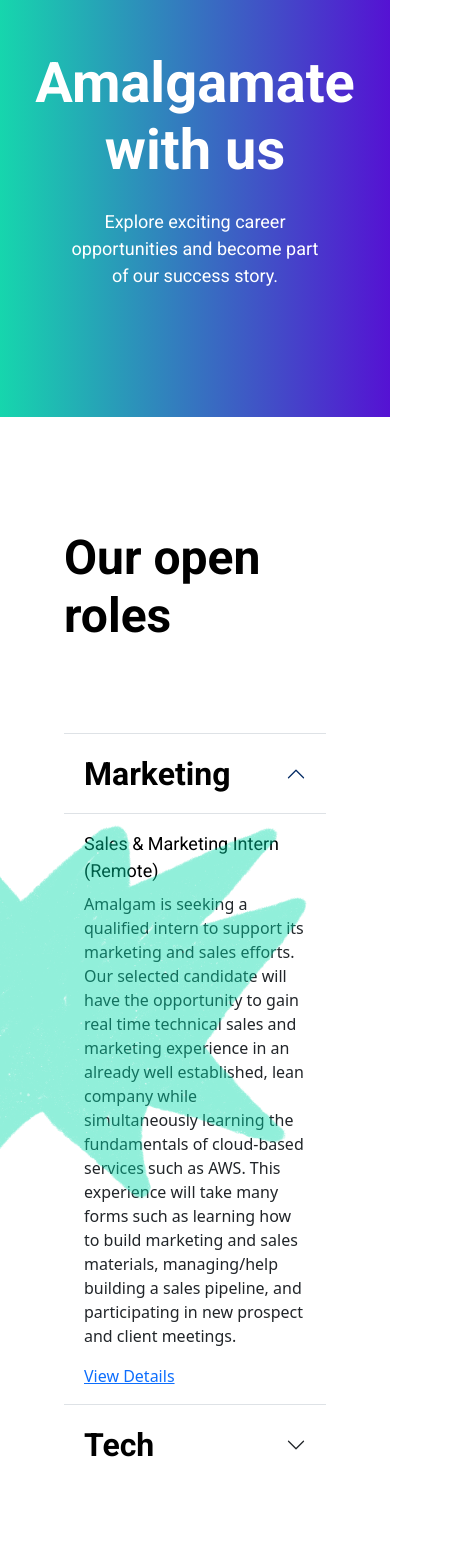
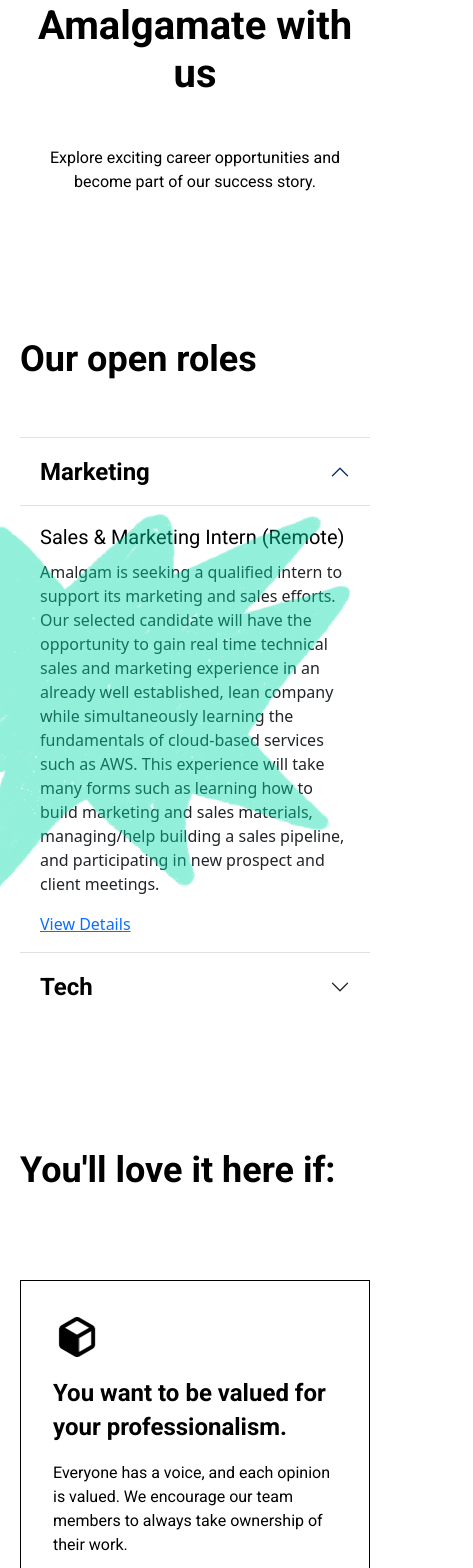
Before and after one commit to Ruben-amalgam/amalgam-react, a React (Create React App) app: page /amalgam-react/careers in a window 390 px wide. Shown: the part 432-2000 px from the top of the page, 473 px wide, since content can reach past the window. Built offline with nearby package versions, Linux system fonts and the light colour scheme.

Commit message:
mobile careers and contactus pages added

```diff
--- a/src/assets/components/accordionfaq.css
+++ b/src/assets/components/accordionfaq.css
@@ -89,3 +89,16 @@
   text-wrap: nowrap;
   background-color: transparent;
 }
+
+@media (max-width: 576px) {
+  .accordion-button {
+    font-size: 24px;
+  }
+
+  .accordion-content h2 {
+    font-size: 20px;
+  }
+  .accordion-content p {
+    font-size: 16px;
+  }
+}
--- a/src/routes/Careers.tsx
+++ b/src/routes/Careers.tsx
@@ -73,19 +73,20 @@
       </section>
 
       <section>
-        <div className='blog-row-13'>
+
+        <div id='ourwork-row-13' className='blog-last'>
           <div className='blog-row-13-content'>
-            <div className='blog-row-13-content-left'>
+            <div className='blog-row-13-content-left' id='ourwork-footer-left'>
               <img src={Amalgam} alt="Amalgam" className='logo' style={{ filter: "brightness(0) invert(0)" }} />
             </div>
-            <div className='blog-row-13-content-middle'>
+            <div className='blog-row-13-content-middle' id='ourwork-footer-middle'>
               <Link to="/ourwork" className='blog-row-13-links'>Our Work</Link>
               <Link to="/aboutus" className='blog-row-13-links'>About Us</Link>
               <Link to="/blog" className='blog-row-13-links'>Blog</Link>
               <Link to="/careers" className='blog-row-13-links'>Careers</Link>
               <Link to="/contactus" className='blog-row-13-links'>Contact Us</Link>
             </div>
-            <div className='blog-row-13-content-right' style={{ filter: "brightness(0) invert(0)" }}>
+            <div className='blog-row-13-content-right' id='ourwork-footer-right' style={{ filter: "brightness(0) invert(0)" }}>
               {/* <img src={Facebook} className='social-media' alt='Facebook' />
               <img src={Instagram} className='social-media' alt='Instagram' />
               <img src={X} className='social-media' alt='X' /> */}
@@ -94,8 +95,10 @@
             </div>
           </div>
 
-          <div className='blog-row-13-bottom'></div>
-          <div className='blog-row-13-footer'>
+          <div className='blog-row-13-bottom'>
+            <div></div>
+          </div>
+          <div className='blog-row-13-footer' >
             <p className='blog-row-13-footer-links'>© 2023 Relume. All rights reserved.</p>
             <p className='blog-row-13-footer-links'>Privacy Policy</p>
             <p className='blog-row-13-footer-links'>Terms and Conditions</p>
--- a/src/routes/ContactUs.tsx
+++ b/src/routes/ContactUs.tsx
@@ -104,24 +104,25 @@
               <p>By clicking Sign Up, you confirm that you agree with our Terms and Conditions.</p>
             </div>
           </div>
-          <img src={Placeholder} alt="" />
+          <img src={Placeholder} alt="Placeholder" />
         </div>
       </section>
 
       <section>
-        <div className='blog-row-13'>
+
+        <div id='ourwork-row-13' className='blog-last'>
           <div className='blog-row-13-content'>
-            <div className='blog-row-13-content-left'>
+            <div className='blog-row-13-content-left' id='ourwork-footer-left'>
               <img src={Amalgam} alt="Amalgam" className='logo' style={{ filter: "brightness(0) invert(0)" }} />
             </div>
-            <div className='blog-row-13-content-middle'>
+            <div className='blog-row-13-content-middle' id='ourwork-footer-middle'>
               <Link to="/ourwork" className='blog-row-13-links'>Our Work</Link>
               <Link to="/aboutus" className='blog-row-13-links'>About Us</Link>
               <Link to="/blog" className='blog-row-13-links'>Blog</Link>
               <Link to="/careers" className='blog-row-13-links'>Careers</Link>
               <Link to="/contactus" className='blog-row-13-links'>Contact Us</Link>
             </div>
-            <div className='blog-row-13-content-right' style={{ filter: "brightness(0) invert(0)" }}>
+            <div className='blog-row-13-content-right' id='ourwork-footer-right' style={{ filter: "brightness(0) invert(0)" }}>
               {/* <img src={Facebook} className='social-media' alt='Facebook' />
               <img src={Instagram} className='social-media' alt='Instagram' />
               <img src={X} className='social-media' alt='X' /> */}
@@ -130,8 +131,10 @@
             </div>
           </div>
 
-          <div className='blog-row-13-bottom'></div>
-          <div className='blog-row-13-footer'>
+          <div className='blog-row-13-bottom'>
+            <div></div>
+          </div>
+          <div className='blog-row-13-footer' >
             <p className='blog-row-13-footer-links'>© 2023 Relume. All rights reserved.</p>
             <p className='blog-row-13-footer-links'>Privacy Policy</p>
             <p className='blog-row-13-footer-links'>Terms and Conditions</p>
--- a/src/styles/careers.css
+++ b/src/styles/careers.css
@@ -232,3 +232,165 @@
   font-weight: 400;
   line-height: 150%; /* 24px */
 }
+
+@media (max-width: 560px) {
+  .careers-row-1 {
+    display: flex;
+    padding: 64px 20px;
+    flex-direction: column;
+    align-items: center;
+    gap: 48px;
+    background: white;
+  }
+
+  .careers-row-1 h1 {
+    color: black;
+    text-align: center;
+
+    /* Heading/Desktop/H1 */
+    font-family: Roboto;
+    font-size: 40px;
+    font-style: normal;
+    font-weight: 700;
+    line-height: 120%; /* 67.2px */
+    margin-bottom: unset;
+  }
+
+  .careers-row-1 p {
+    color: var(--Text-primary, #000);
+    text-align: center;
+
+    /* Text/Regular/Normal */
+    font-family: Roboto;
+    font-size: 16px;
+    font-style: normal;
+    font-weight: 400;
+    line-height: 150%; /* 24px */
+  }
+
+  .careers-row-2 {
+    display: flex;
+    padding: 64px 20px;
+    flex-direction: column;
+    align-items: flex-start;
+    gap: 48px;
+  }
+
+  .careers-row-2-header {
+  }
+
+  .careers-row-2-header h2 {
+    color: var(--Text-primary, #000);
+
+    /* Heading/Mobile/H2 */
+    font-family: Roboto;
+    font-size: 36px;
+    font-style: normal;
+    font-weight: 700;
+    line-height: 120%; /* 43.2px */
+  }
+
+  .careers-row-2-content {
+    display: flex;
+    flex-direction: column;
+    align-self: stretch;
+  }
+  .accordion-header.collapsed {
+    background: #ccc;
+  }
+
+  .accordion-button:focus {
+    box-shadow: none !important; /* Removes the focus box-shadow */
+  }
+
+  .accordion-button {
+    background-color: transparent !important; /* Removes the background color */
+    color: #000 !important; /* Sets the text color */
+    border: none !important; /* Removes border (optional) */
+
+    /* Heading/Desktop/H4 */
+    font-family: Roboto;
+    font-size: 24px;
+    font-style: normal;
+    font-weight: 700;
+    line-height: 130%; /* 41.6px */
+  }
+  .careers-row-3 {
+    display: flex;
+    padding: 64px 20px;
+    flex-direction: column;
+    align-items: flex-start;
+    gap: 48px;
+  }
+  .careers-dots {
+    position: absolute;
+    width: 448px;
+    height: 482px;
+    bottom: 0;
+    left: -10%;
+    display: none;
+  }
+
+  .careers-row-3-content {
+    display: flex;
+    align-items: flex-start;
+    gap: 80px;
+    align-self: stretch;
+    flex-direction: column;
+  }
+  .careers-row-3-right {
+    width: 100%;
+  }
+  .careers-row-3 h1 {
+    width: 100%;
+
+    color: var(--Text-primary, #000);
+
+    /* Heading/Mobile/H2 */
+    font-family: Roboto;
+    font-size: 36px;
+    font-style: normal;
+    font-weight: 700;
+    line-height: 120%; /* 43.2px */
+  }
+  .careers-row-3-right-content {
+    display: flex;
+    padding: 32px;
+    flex-direction: column;
+    align-items: flex-start;
+    gap: 16px;
+    align-self: stretch;
+    border: 1px solid var(--Border-primary, #000);
+    margin-bottom: 32px;
+  }
+
+  .careers-row-3-right-content img {
+    width: 48px;
+    height: 48px;
+  }
+
+  .careers-row-3-right-content h3 {
+    color: var(--Text-primary, #000);
+
+    /* Heading/Desktop/H5 */
+    font-family: Roboto;
+    font-size: 24px;
+    font-style: normal;
+    font-weight: 700;
+    margin-top: 0;
+    margin-bottom: 0;
+
+    line-height: 140%; /* 33.6px */
+  }
+
+  .careers-row-3-right-content p {
+    color: var(--Text-primary, #000);
+
+    /* Text/Regular/Normal */
+    font-family: Roboto;
+    font-size: 16px;
+    font-style: normal;
+    font-weight: 400;
+    line-height: 150%; /* 24px */
+  }
+}
```
Also changed, not shown: src/styles/contactus.css (+272 -1 lines).
